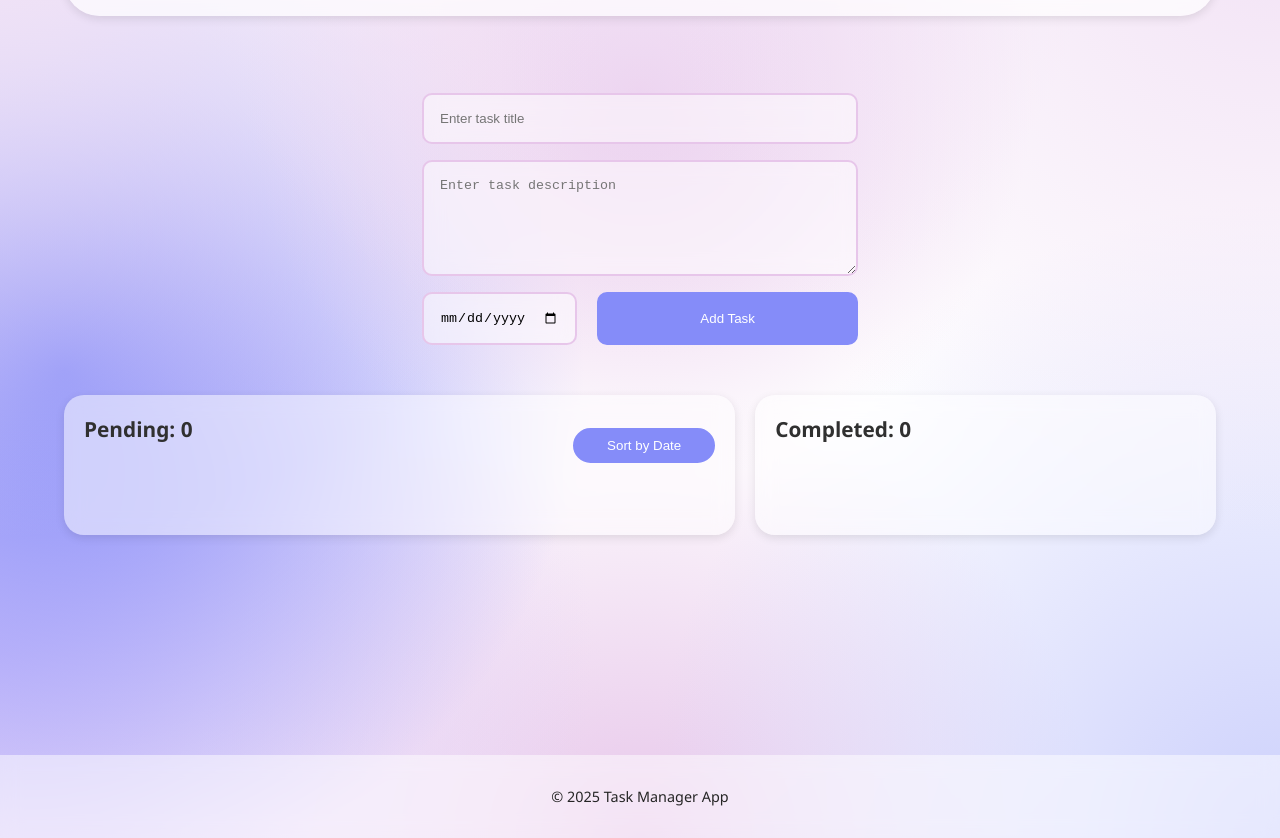
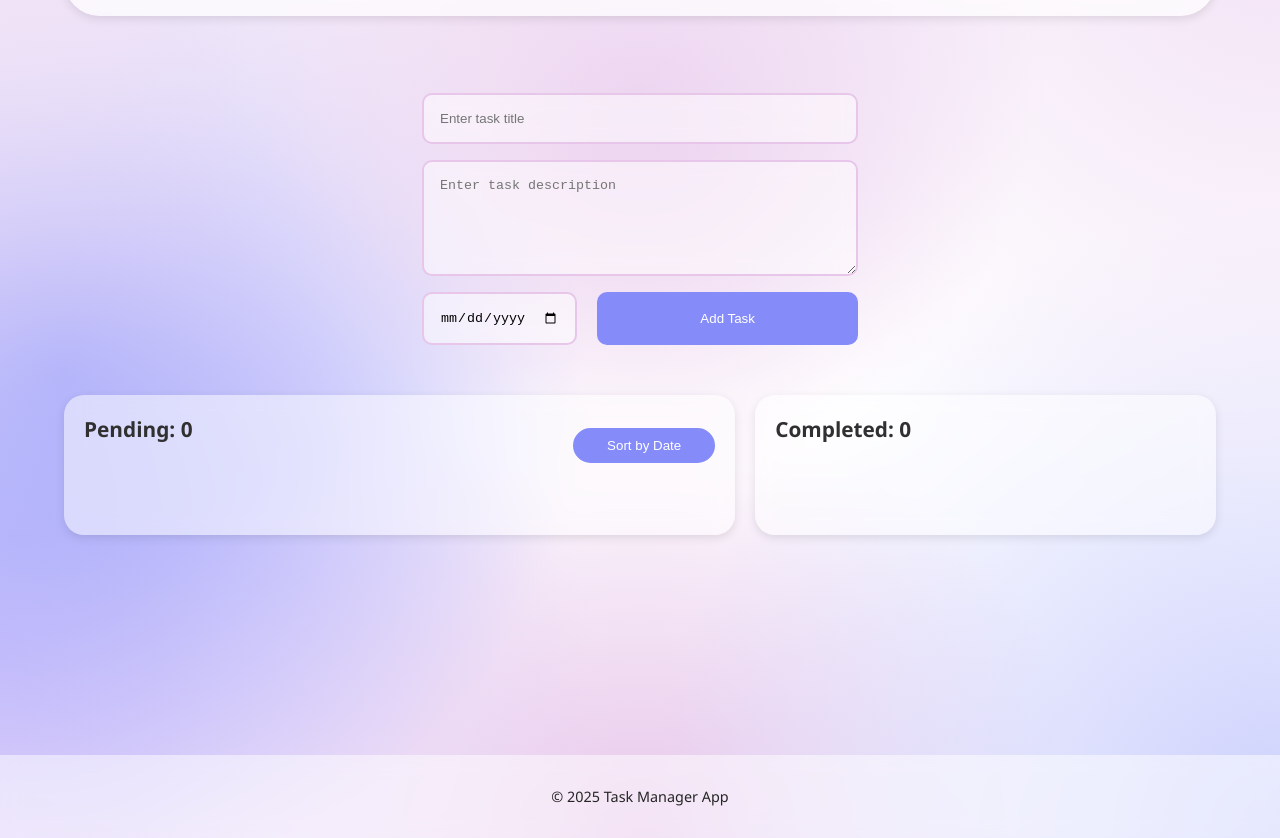
Before and after one commit to forhadreza43/task-manager-web-project, a website: page task-client/index.html in a window 1280 px wide. Shown: the part 95-933 px from the top of the page. Drawn offline with Linux system fonts and the light colour scheme; no server answers.

Commit message:
fixed_blur

```diff
--- a/task-client/style.css
+++ b/task-client/style.css
@@ -11,7 +11,7 @@ body {
     radial-gradient(circle at 100% 0%, #f2e2f5, transparent 40%),
     radial-gradient(circle at 50% 0%, #f1e0f5, transparent 40%),
     radial-gradient(circle at 50% 20%, #e7c6ea, transparent 40%),
-    radial-gradient(circle at 5% 50%, #858cf9, transparent 40%),
+    radial-gradient(circle at 5% 50%, #a0a6fc, transparent 40%),
     radial-gradient(circle at 0% 80%, #dcccfa, transparent 40%),
     radial-gradient(circle at 100% 100%, #ccd0fc, transparent 40%),
     radial-gradient(circle at 50% 100%, #e7c6ea, transparent 40%),
```
